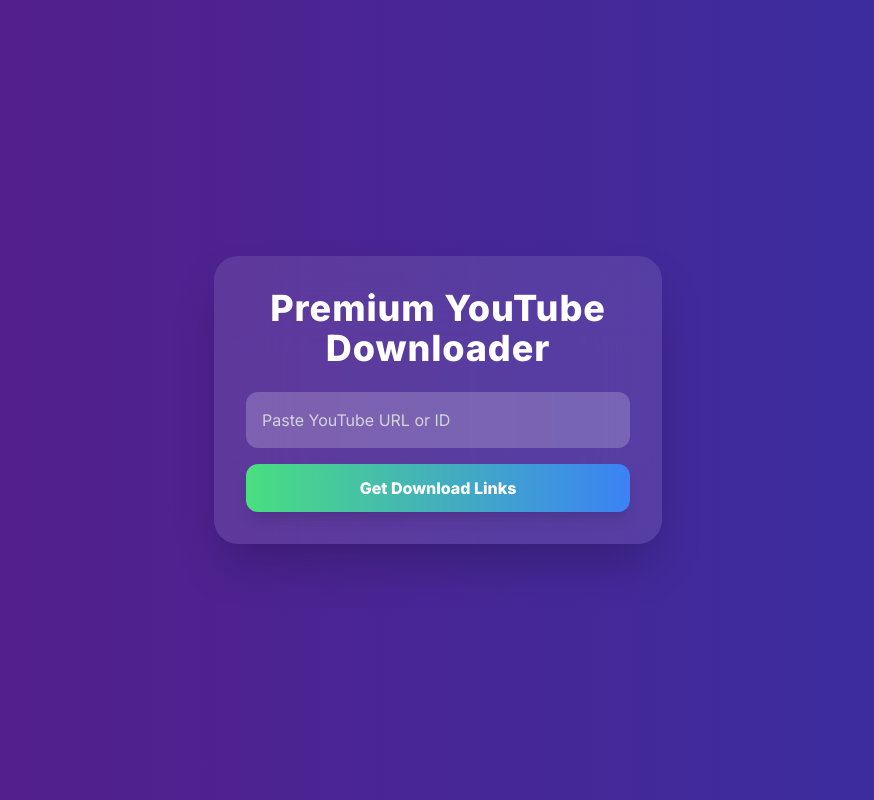
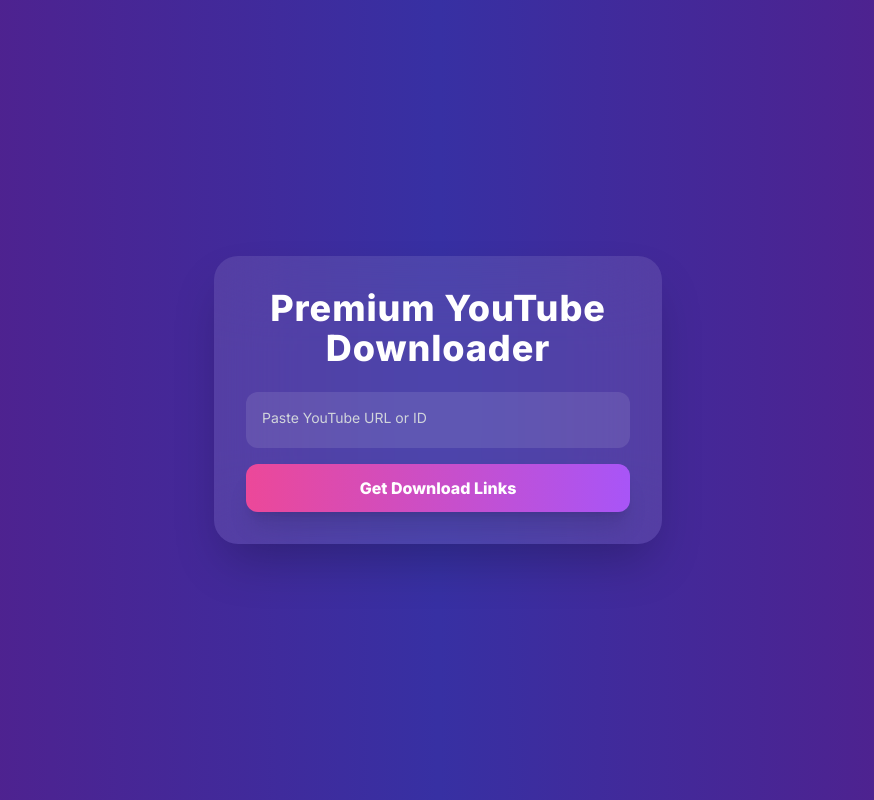
Before and after one commit to srinivaspenumarthi/youtube-video-downloader, a React (Vite) app: page / in a window 1280 px wide. Shown: the whole page, without its empty margins (202-1076 px from the left). Built offline with nearby package versions, Linux system fonts and the light colour scheme.

Commit message:
Update App.tsx

```diff
--- a/src/App.tsx
+++ b/src/App.tsx
@@ -1,7 +1,7 @@
 import React, { useState } from 'react';
 import { motion } from 'framer-motion';
 import Lottie from 'lottie-react';
-import loadingAnimation from './Animation - 1750332876998.json'; // Make sure to remove spaces in filename!
+import loadingAnimation from './Animation - 1750332876998.json'; // Rename file correctly (no spaces)
 
 const App: React.FC = () => {
   const [inputValue, setInputValue] = useState('');
@@ -29,7 +29,7 @@
         method: 'GET',
         headers: {
           'x-rapidapi-host': 'ytstream-download-youtube-videos.p.rapidapi.com',
-          'x-rapidapi-key': import.meta.env.VITE_RAPIDAPI_KEY as string, // Place your real key here or in .env
+          'x-rapidapi-key': import.meta.env.VITE_RAPIDAPI_KEY as string,
         },
       };
       const res = await fetch(url, options);
@@ -52,32 +52,52 @@
   };
 
   return (
-    <motion.div initial={{ opacity: 0 }} animate={{ opacity: 1 }} className="min-h-screen bg-gradient-to-r from-purple-900 to-indigo-800 flex items-center justify-center p-4">
-      <div className="bg-white bg-opacity-10 backdrop-blur-2xl rounded-3xl shadow-2xl p-8 w-full max-w-md">
+    <motion.div
+      initial={{ opacity: 0 }}
+      animate={{ opacity: 1 }}
+      className="min-h-screen bg-gradient-to-r from-purple-900 via-indigo-800 to-purple-900 flex items-center justify-center p-4 relative"
+    >
+      {/* Lottie Loading Overlay */}
+      {loading && (
+        <motion.div
+          initial={{ opacity: 0 }}
+          animate={{ opacity: 1 }}
+          className="absolute inset-0 bg-black bg-opacity-50 flex items-center justify-center rounded-3xl z-50"
+        >
+          <Lottie animationData={loadingAnimation} style={{ width: 120, height: 120 }} />
+        </motion.div>
+      )}
+
+      <div className="bg-white bg-opacity-10 backdrop-blur-2xl rounded-3xl shadow-2xl p-8 w-full max-w-md relative z-10">
         <h1 className="text-4xl font-extrabold text-white text-center mb-6 tracking-wide">Premium YouTube Downloader</h1>
 
+        {/* Floating Label Input */}
+        <div className="relative w-full mb-4">
           <input
             type="text"
-          placeholder="Paste YouTube URL or ID"
+            id="youtube-url"
             value={inputValue}
             onChange={(e) => setInputValue(e.target.value)}
-          className="w-full p-4 rounded-xl bg-white bg-opacity-20 placeholder-gray-300 text-white mb-4 focus:outline-none focus:ring-2 focus:ring-purple-500"
+            required
+            className="peer w-full p-4 rounded-xl bg-white bg-opacity-10 placeholder-transparent text-white focus:outline-none focus:ring-2 focus:ring-purple-500"
+            placeholder="Paste URL"
           />
+          <label htmlFor="youtube-url" className="absolute left-4 top-4 text-gray-300 text-sm transition-all peer-placeholder-shown:top-4 peer-placeholder-shown:text-sm peer-focus:top-[-10px] peer-focus:text-xs peer-focus:text-purple-300">
+            Paste YouTube URL or ID
+          </label>
+        </div>
 
-        <button
+        {/* Download Button */}
+        <motion.button
+          whileTap={{ scale: 0.95 }}
           onClick={handleDownload}
           disabled={loading}
-          className="w-full py-3 bg-gradient-to-r from-green-400 to-blue-500 hover:from-green-500 hover:to-blue-600 text-white rounded-xl font-bold shadow-lg transition duration-300"
+          className="w-full py-3 bg-gradient-to-r from-pink-500 to-purple-500 hover:from-pink-600 hover:to-purple-600 text-white rounded-xl font-bold shadow-xl transition duration-300"
         >
           {loading ? 'Processing...' : 'Get Download Links'}
-        </button>
+        </motion.button>
 
-        {loading && (
-          <div className="flex justify-center mt-4">
-            <Lottie animationData={loadingAnimation} style={{ width: 100, height: 100 }} />
-          </div>
-        )}
-
+        {/* Video Preview */}
         {videoId && !loading && (
           <img
             src={`https://img.youtube.com/vi/${videoId}/hqdefault.jpg`}
@@ -86,25 +106,38 @@
           />
         )}
 
+        {/* Download Links as Beautiful Cards */}
         {downloadLinks.length > 0 && (
-          <div className="mt-4">
-            <h2 className="text-white text-center mb-2 font-semibold">Available Formats:</h2>
+          <div className="mt-6 space-y-4">
+            <h2 className="text-white text-center font-semibold text-lg">Available Formats:</h2>
             {downloadLinks.map((link, index) => (
+              <motion.div
+                key={index}
+                whileHover={{ scale: 1.02 }}
+                className="bg-white bg-opacity-10 backdrop-blur-md rounded-2xl p-4 shadow-lg flex justify-between items-center transition cursor-pointer"
+              >
+                <div>
+                  <p className="text-white font-semibold">
+                    {link.qualityLabel || 'Unknown Quality'}
+                  </p>
+                  <p className="text-gray-300 text-sm">{link.mimeType?.split(';')[0]}</p>
+                </div>
                 <a
-                key={index}
                   href={link.url}
                   target="_blank"
                   rel="noopener noreferrer"
-                className="block bg-green-500 hover:bg-green-600 text-white text-center py-2 px-4 rounded-xl mb-2 transition"
+                  className="bg-gradient-to-r from-green-400 to-blue-500 hover:from-green-500 hover:to-blue-600 text-white py-2 px-4 rounded-xl shadow transition"
                 >
-                {link.qualityLabel || 'Unknown Quality'} ({link.mimeType?.split(';')[0]})
+                  Download
                 </a>
+              </motion.div>
             ))}
           </div>
         )}
 
+        {/* Error */}
         {error && (
-          <p className="text-red-400 mt-2 text-center font-semibold">{error}</p>
+          <p className="text-red-400 mt-4 text-center font-semibold">{error}</p>
         )}
       </div>
     </motion.div>
```
Lines whose indentation alone changed are shown as unchanged.
